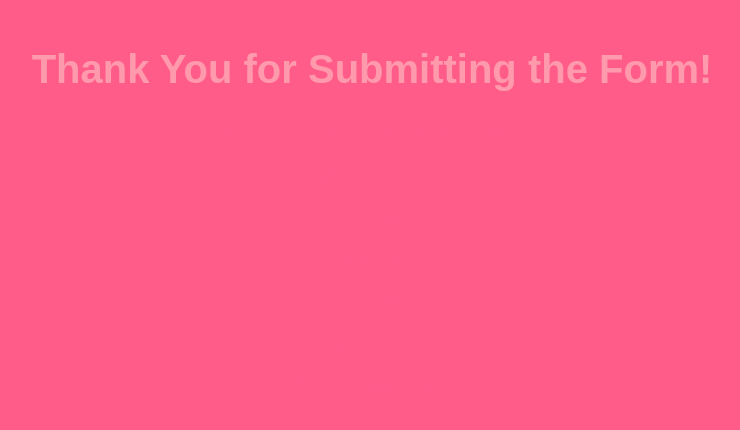
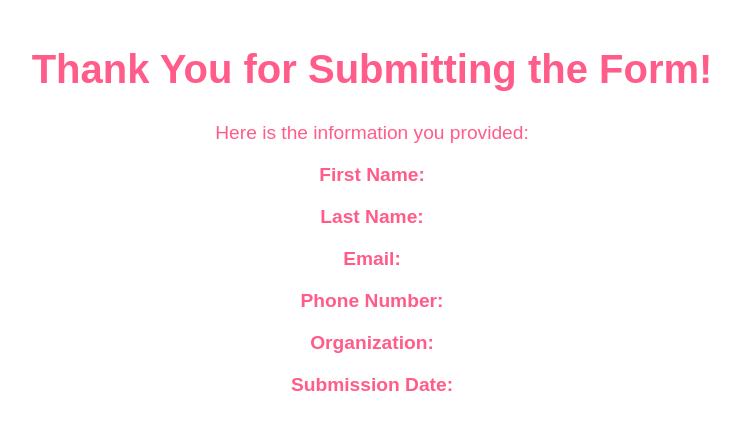
Before and after one commit to SammyAwe/wdd231, a plain HTML site: page chamber/thankyou.html in a window 1280 px wide. Shown: the whole page, without its empty margins (268-1008 px from the left). Drawn offline with Linux system fonts and the light colour scheme.

Commit message:
color fix

```diff
--- a/chamber/styles/thankyou.css
+++ b/chamber/styles/thankyou.css
@@ -1,7 +1,6 @@
 body {
     font-family: 'Arial', sans-serif;
-    background-color: #ffe5ec;
-    background-color: #ff5c8a;
+    background-color: #fff;
     color: #ff5c8a;
     margin: 0;
     padding: 20px;
@@ -11,7 +10,7 @@ body {
 }
 h1 {
     font-size: 2.5rem;
-    color: #ff99ac;
+    color: #ff5c8a;
     margin-bottom: 20px;
     text-align: center;
 }
```
